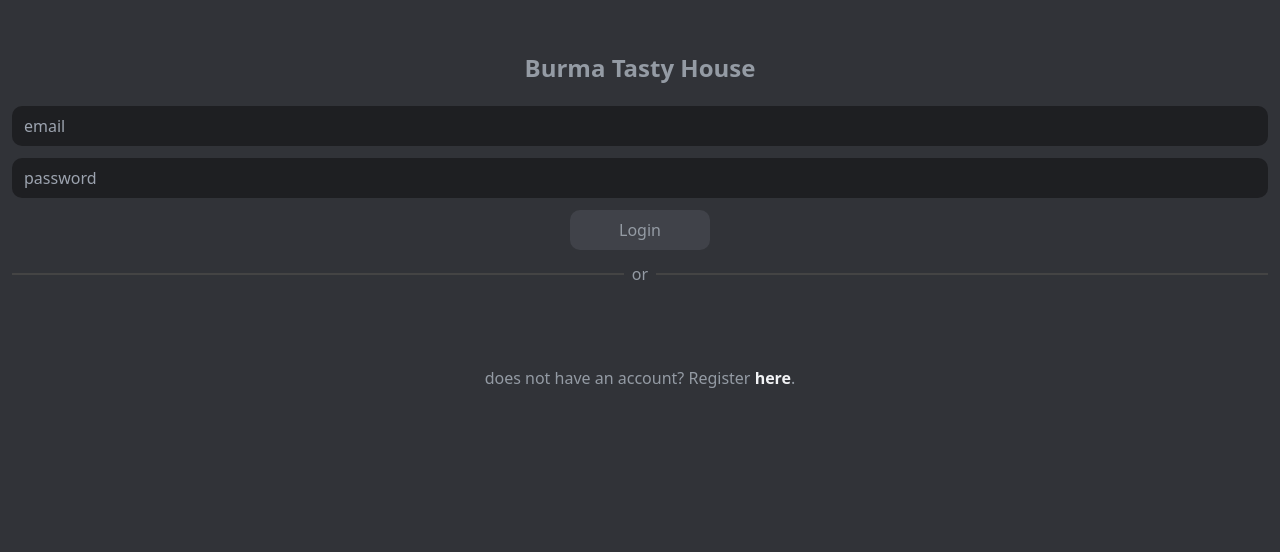
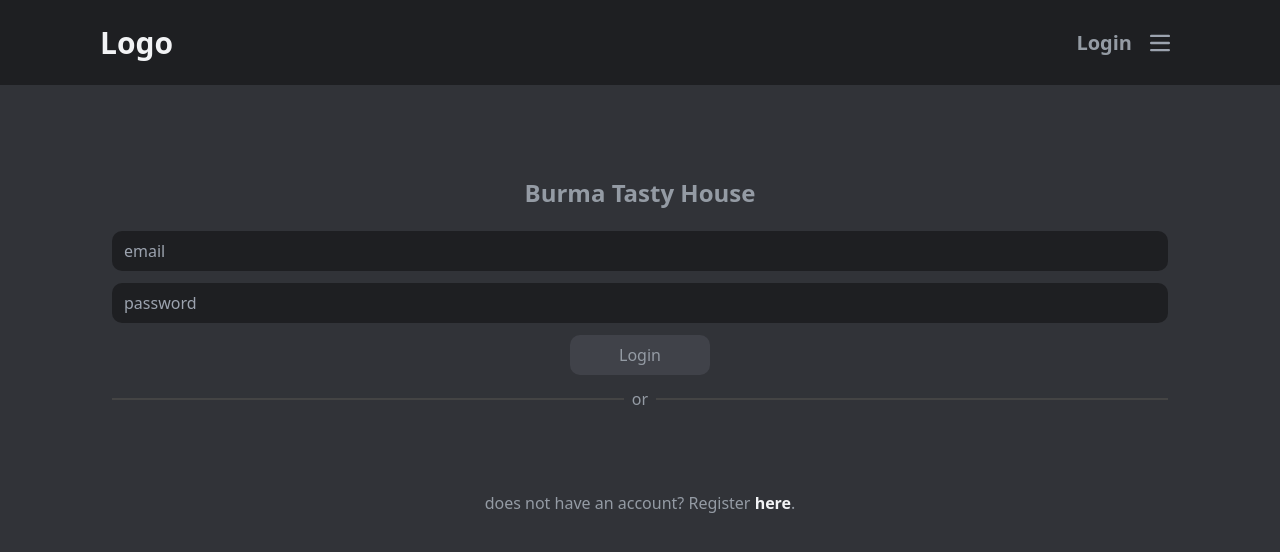
Before and after one commit to Meowveloper/burma-tasty-house-client, a React (Vite) app: page /auth/login in a window 1280 px wide. Shown: the top 552 px of the page. Built offline with nearby package versions, Linux system fonts and the light colour scheme; no server answers.

Commit message:
fix style

```diff
--- a/src/pages/auth/Login.tsx
+++ b/src/pages/auth/Login.tsx
@@ -56,7 +56,7 @@ export default function Login() {
                     <div className="w-full h-[2px] dark:bg-dark-border"></div>
                 </div>
                 <div>
-                    <div className="mt-5">
+                    <div className="mt-5 flex flex-col items-center justify-center gap-4">
                         <GoogleOAuthProvider clientId={googleClientID}>
                             <GoogleLogin
                                 onSuccess={(credentialResponse: CredentialResponse) => {
@@ -120,7 +120,8 @@ export default function Login() {
                         authContext.dispatch({ type: EnumAuthReducerActionTypes.LoginOrRegister, payload: res.data.data });
                         navigate(EnumUserRoutes.Home);
                     }
-                }).catch(e => {
+                })
+                .catch(e => {
                     console.log(e);
                     alert("error login with google");
                 });
--- a/src/pages/auth/Register.tsx
+++ b/src/pages/auth/Register.tsx
@@ -64,7 +64,7 @@ export default function Register() {
                     <div className="w-full h-[2px] dark:bg-dark-border"></div>
                 </div>
                 <div>
-                    <div className="mt-5">
+                    <div className="mt-5 flex flex-col items-center justify-center gap-4">
                         <GoogleOAuthProvider clientId={googleClientID}>
                             <GoogleLogin
                                 onSuccess={(credentialResponse: CredentialResponse) => {
--- a/src/routes/Routes.tsx
+++ b/src/routes/Routes.tsx
@@ -70,6 +70,9 @@ export default function Routes() {
             ],
         },
         {
+            element: <UserLayout />,
+            children: [
+                {
                     path: EnumUserRoutes.Login,
                     element: (
                         <UnauthenticatedRoutes>
@@ -85,6 +88,8 @@ export default function Routes() {
                         </UnauthenticatedRoutes>
                     ),
                 },
+            ],
+        },
     ]);
 
     return <RouterProvider router={routes} />;
```
Lines whose indentation alone changed are shown as unchanged.
